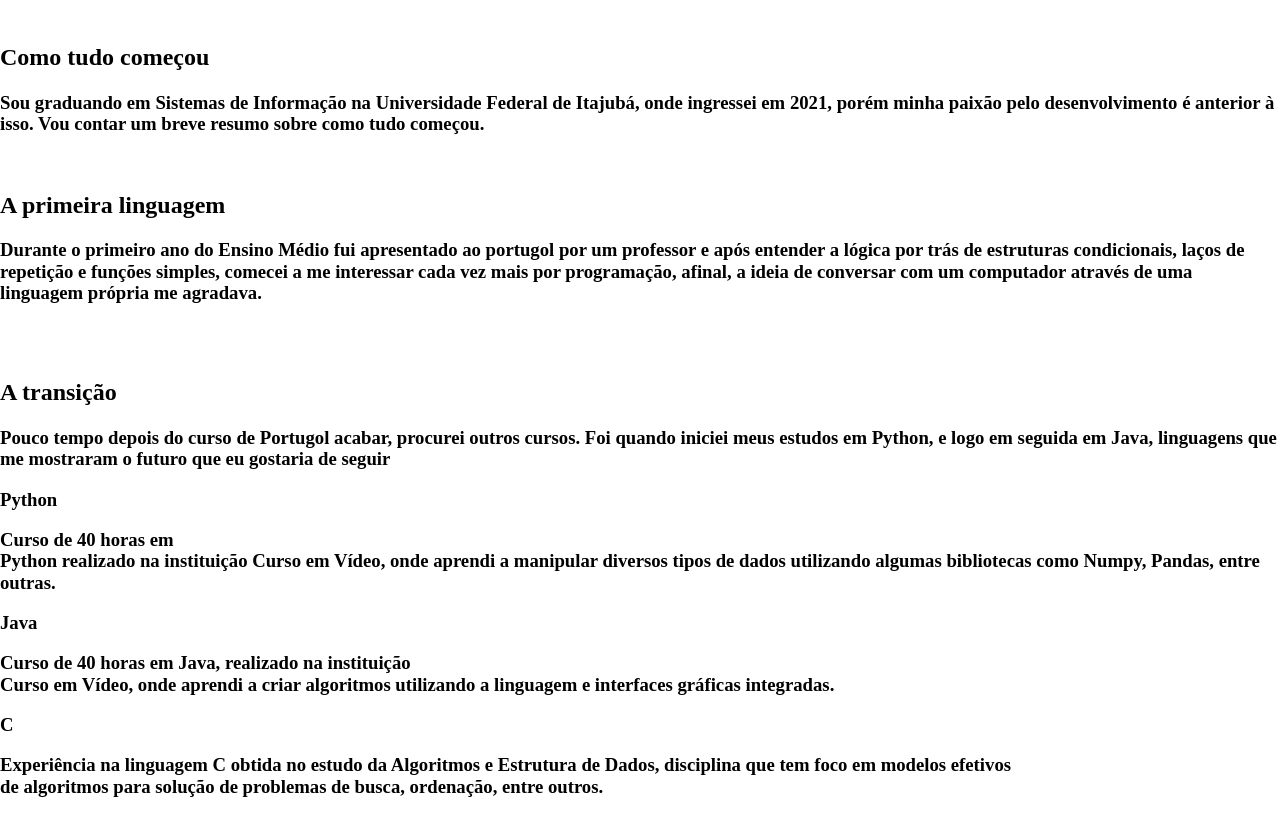
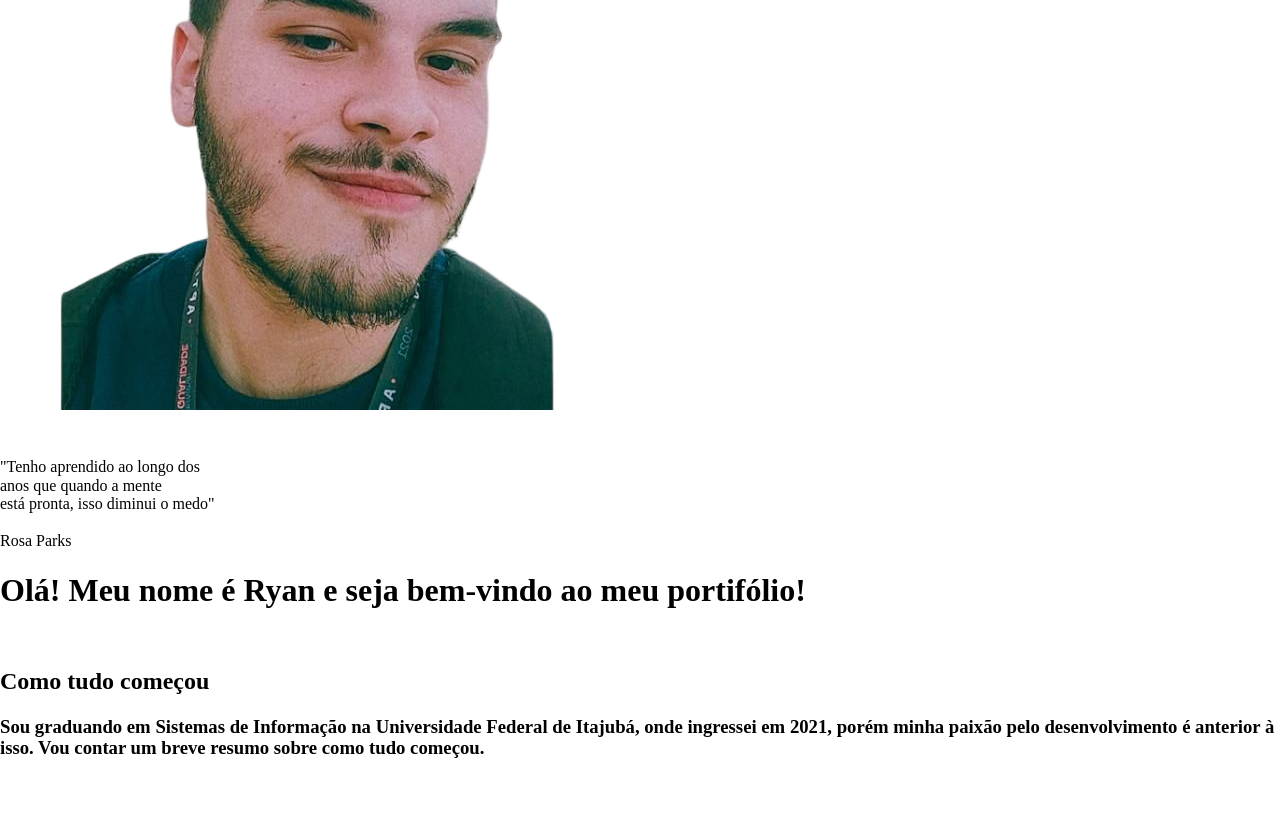
Before and after one commit to RyanForward/Personal-Portifolio, a plain HTML site: page index.html in a window 1280 px wide. Shown: the part 310-1123 px from the top of the page. Drawn offline with nearby package versions, Linux system fonts and the light colour scheme.

Commit message:
Changinf foto to pictures

```diff
--- a/index.html
+++ b/index.html
@@ -15,7 +15,7 @@
     <div class="Header">
     <h1 class="textheader">
         RYAN SILVA</h1>
-    <img class="mainimage" src="foto/RYAN.png">
+    <img class="mainimage" src="pictures/RYAN.png">
 
     </img>
 
```
